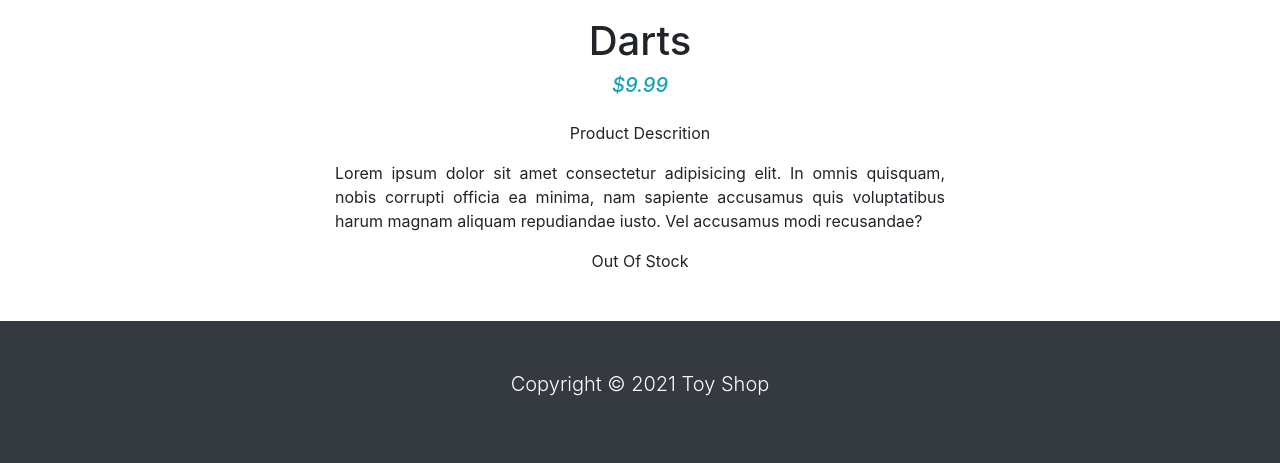
After one commit to tarasshutskiy/ecommerce-project, a Django app: page /product/ in a window 1280 px wide. The commit adds this page. Shown: the part 557-1020 px from the top of the page. Run offline with Django 3.2, Linux system fonts and the light colour scheme.

Commit message:
create product.html , navbar.html , footer.html

```diff
--- /dev/null
+++ b/shop/templates/footer.html
@@ -0,0 +1,5 @@
+<footer class="bg-dark text-white mt-5 p-5">
+    <div class="container">
+        <p class="lead text-center">Copyright &copy; 2021 Toy Shop</p>
+    </div>
+</footer>
--- /dev/null
+++ b/shop/templates/navbar.html
@@ -0,0 +1,30 @@
+<nav class="navbar navbar-expand-md  navbar-light bg-dark">
+    <a href="#" class="navbar-brand"><i class="material-icons text-success  md-48 ">store</i></a>
+    <button class="navbar-toggler bg-light" data-toggle="collapse" data-target="#navbar"><span class="navbar-toggler-icon"></span></button>
+    <div id="navbar" class="collapse navbar-collapse justify-content-between">
+        <ul class="navbar-nav">
+            <li class="nav-item dropdown" ><a class="nav-link text-light text-uppercase font-weight-bold px-3 dropdown-toggle" data-toggle="dropdown" href="#">Categories</a>
+                    <div class="dropdown-menu" >
+                        <a class="dropdown-item" href="#">Category1</a>
+                        <a class="dropdown-item" href="#">Category2</a>
+                        <a class="dropdown-item" href="#">Category3</a>
+                        <a class="dropdown-item" href="#">Category4</a>
+                        <a class="dropdown-item" href="#">Category5</a>
+                    </div>
+            </li>
+            <li class="nav-item"><a class="nav-link text-light text-uppercase font-weight-bold px-3" href="">Contacts</a></li>
+            <li class="nav-item"><a class="nav-link text-light text-uppercase font-weight-bold px-3" href="">About</a></li>
+        </ul>
+
+        <form class="form-inline">
+            <div class="input-group">
+                <input type="text" placeholder="Search">
+                <div>
+                    <button class="btn-success"><i class="material-icons md-24 ">search</i></button>
+                </div>
+            </div>
+        </form>
+    </div>
+
+
+</nav>
--- /dev/null
+++ b/shop/templates/product.html
@@ -0,0 +1,29 @@
+{% extends "base.html" %}
+{% load static %}
+
+{% block title %}
+    Product
+{% endblock %}
+
+
+
+{% block content %}
+
+<div class="container py-5 ">
+    <div class="row mt-5 ">
+        <div class="col-10 mx-auto col-md-6 my-3  text-center">
+            <img src="{% static 'images/Darts.jpg' %}">
+        </div>
+    </div>
+</div>
+<div class="col-10 mx-auto col-md-6 my-3 text-center">
+    <div>
+        <h1 class="product_title">Darts</h1>
+        <h5 class="text-info font-italic mb-4">$9.99</h5>
+        <p class="product_desc">Product Descrition</p>
+        <p class="text-justify product_text">Lorem ipsum dolor sit amet consectetur adipisicing elit. In omnis quisquam, nobis corrupti officia ea minima, nam sapiente accusamus quis voluptatibus harum magnam aliquam repudiandae iusto. Vel accusamus modi recusandae?</p>
+        <p class="text-justify product_text text-center">Out Of Stock</p>
+    </div>
+</div>
+
+{% endblock %}
--- a/shop/urls.py
+++ b/shop/urls.py
@@ -4,5 +4,5 @@ from . import views
 
 urlpatterns = [
     path('', views.home, name="home"),
-    path('about/', views.about, name="about"),
+    path('product/', views.product, name="product"),
 ]
--- a/shop/views.py
+++ b/shop/views.py
@@ -7,5 +7,5 @@ def home(request):
     return render(request, 'home.html')
 
 
-def about(request):
-    return render(request, 'about.html')
+def product(request):
+    return render(request, 'product.html')
```
Also changed, not shown: shop/templates/about.html (deleted, +0 -13 lines), shop/templates/base.html (+2 -35 lines).
